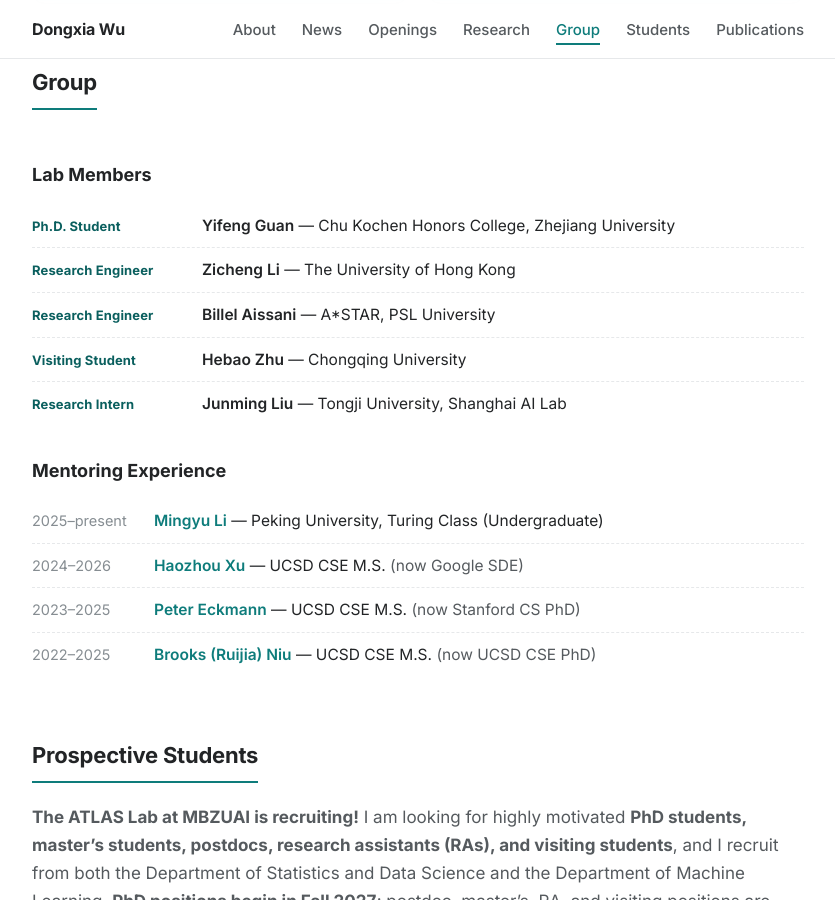
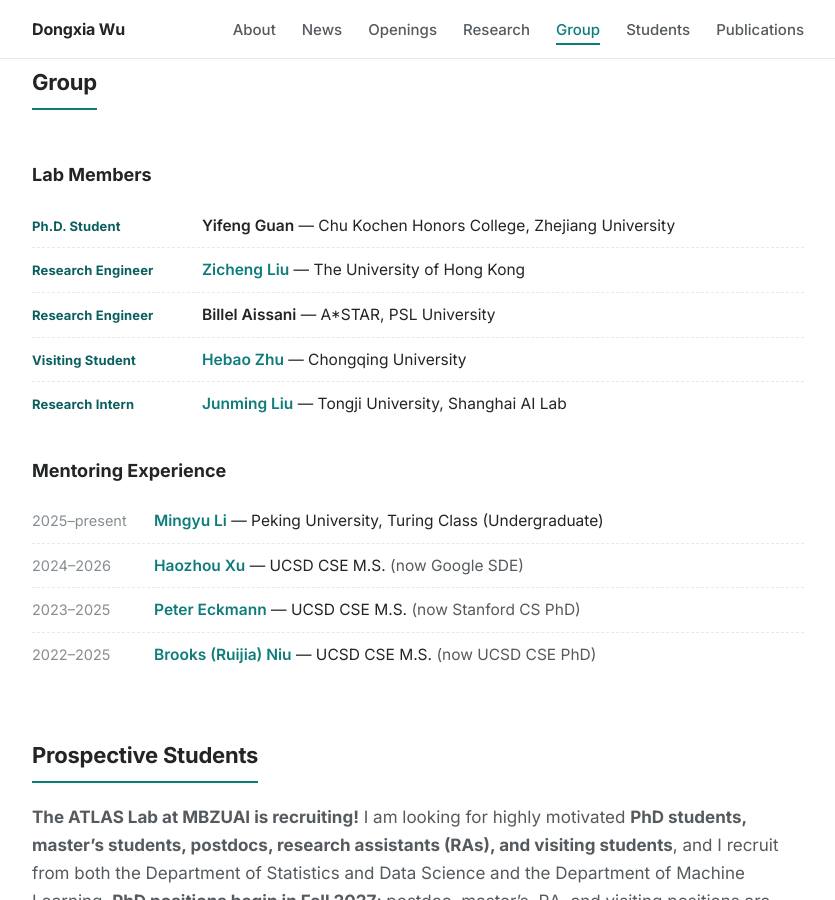
Before and after one commit to DongxiaW/dongxiaw.github.io, a Jekyll site: the page built from index.html, in a window 1280 px wide and 900 px high, scrolled down 3426 px. Shown: the whole window, without its empty margins (222-1057 px from the left). Built offline with Jekyll 4.4.1, drawn with Linux system fonts in a browser that asks for light colours.

Commit message:
Correct Zicheng Liu's name and add member homepage links
Fix 'Zicheng Li' -> 'Zicheng Liu'. Link Zicheng Liu, Hebao Zhu, and
Junming Liu to their personal sites.

Co-Authored-By: Claude Opus 5 <noreply@anthropic.com>

```diff
--- a/_data/data.yml
+++ b/_data/data.yml
@@ -165,16 +165,19 @@ group:
     - name: Yifeng Guan
       role: Ph.D. Student
       affiliation: Chu Kochen Honors College, Zhejiang University
-    - name: Zicheng Li
+    - name: Zicheng Liu
+      link: https://innovationlzc.github.io/
       role: Research Engineer
       affiliation: The University of Hong Kong
     - name: Billel Aissani
       role: Research Engineer
       affiliation: "A*STAR, PSL University"
     - name: Hebao Zhu
+      link: https://miku-zb.github.io/
       role: Visiting Student
       affiliation: Chongqing University
     - name: Junming Liu
+      link: https://wings-of-disaster.github.io/
       role: Research Intern
       affiliation: Tongji University, Shanghai AI Lab
 
```
